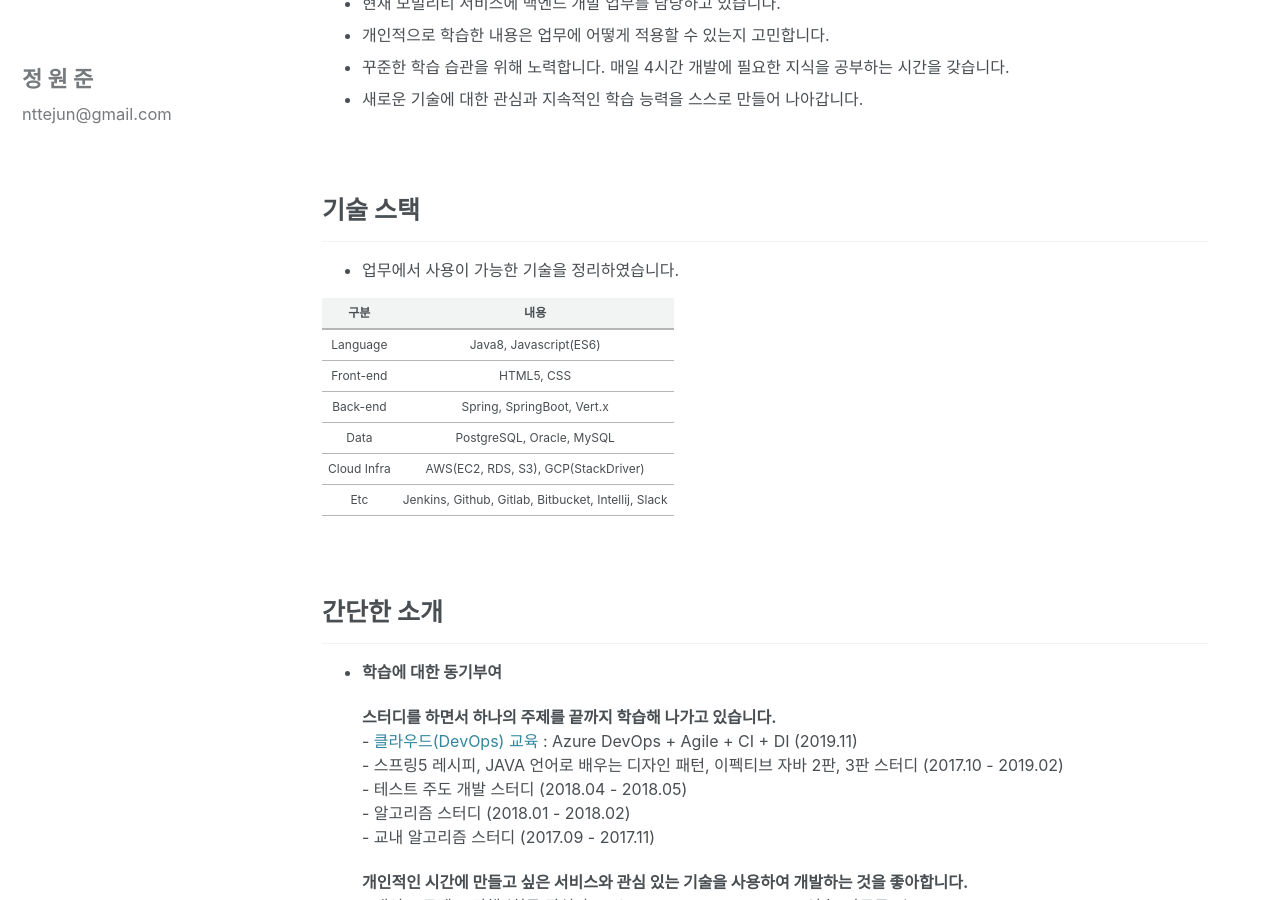
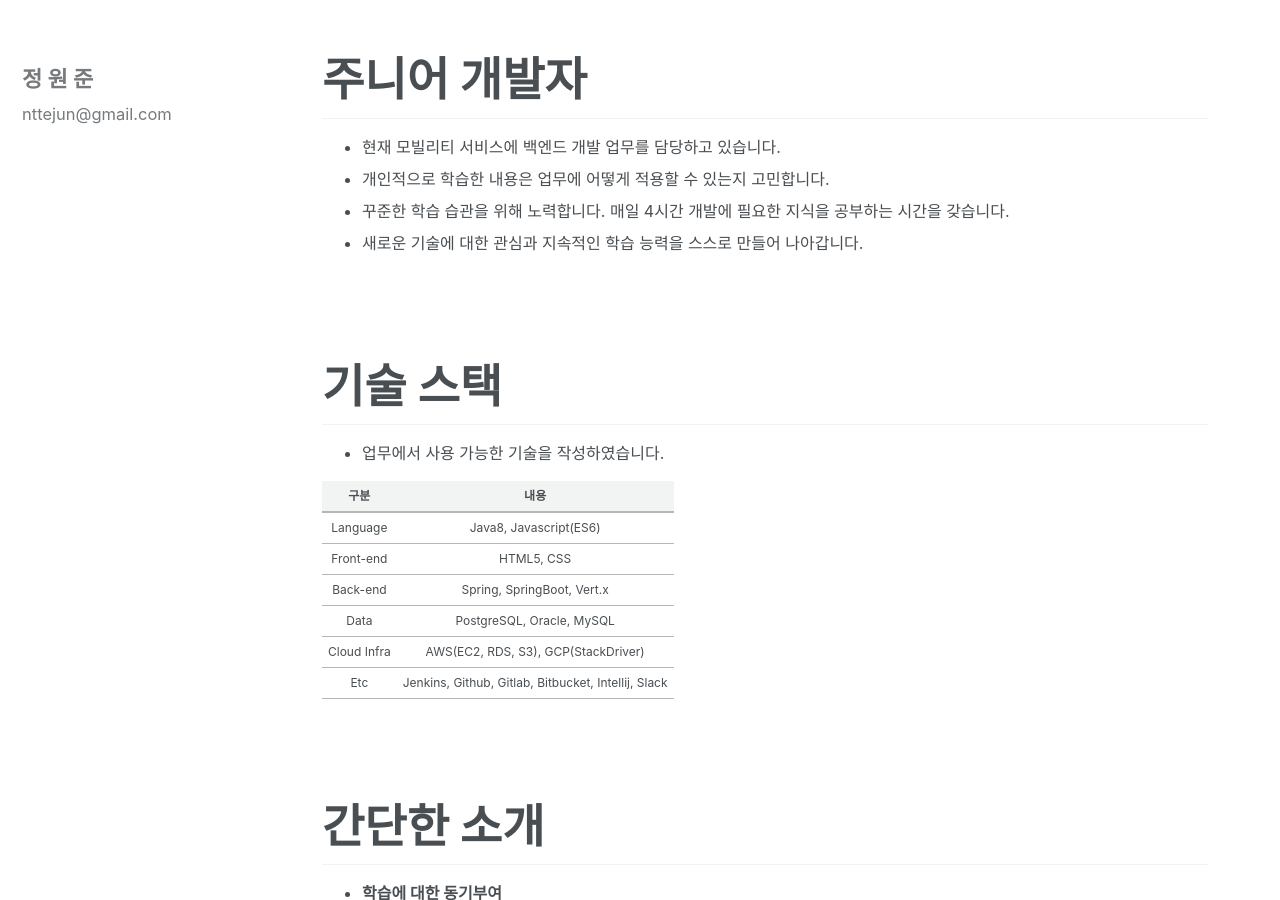
Before and after one commit to nttejun/nttejun.github.io, a Jekyll site: the page built from _posts/2019-04-28-portfolio.md, in a window 1280 px wide and 900 px high, scrolled down 2780 px. Built offline with Jekyll 4.4.1, drawn with Linux system fonts in a browser that asks for light colours; cached includes are drawn as plain includes; nearby versions of some CDN libraries.

Commit message:
Updated portfolio 2020.04.15

```diff
--- a/_posts/2019-04-28-portfolio.md
+++ b/_posts/2019-04-28-portfolio.md
@@ -2,14 +2,14 @@
 
 ---
 
-<h1>정원준</h1>
+<h2>정원준</h2>
 - 이메일 : nttejun@gmail.com<br>
 - 연락처 : 010-5516-4192
 
 <br>
 <br>
 
-<h1>Experience</h1>
+<span style="font-size:46px;">Experience</span>
 ---
 
 <h2>
@@ -38,7 +38,7 @@
 <br>
 <br>
 
-<h1>Projects</h1>
+<span style="font-size:46px;">Projects</span>
 ---
 
 <h2>벅시 - 5개월<br>
@@ -134,7 +134,7 @@ R&D Team Backend Developer</h2>
 <br>
 <br>
 
-<h1>주니어 개발자</h1>
+<span style="font-size:46px;">주니어 개발자</span>
 ---
 
  - 현재 모빌리티 서비스에 백엔드 개발 업무를 담당하고 있습니다.
@@ -145,10 +145,10 @@ R&D Team Backend Developer</h2>
 <br>
 <br>
 
-<h1>기술 스택</h1>
+<span style="font-size:46px;">기술 스택</span>
 ---
 
-- 업무에서 사용이 가능한 기술을 정리하였습니다.
+- 업무에서 사용 가능한 기술을 작성하였습니다.
 
 | 구분 | 내용 |
 | :----: | :----: |
@@ -162,7 +162,7 @@ R&D Team Backend Developer</h2>
 <br>
 <br>
 
-<h1>간단한 소개</h1>
+<span style="font-size:46px;">간단한 소개</span>
 ---
 
 
@@ -194,7 +194,7 @@ R&D Team Backend Developer</h2>
 <br>
 <br>
 
-<h1>개인 프로젝트</h1>
+<span style="font-size:46px;">개인 프로젝트</span>
 ---
 
 <b>Animal Forest</b><br>
@@ -219,7 +219,7 @@ Spring 기반의 AWS 상담 챗봇 개발 (개발 인원 - 3명)
 <br>
 <br>
 
-<h1>개인 프로필</h1>
+<span style="font-size:46px;">개인 프로필</span>
 ---
 
 <b>학력</b><br>
```
